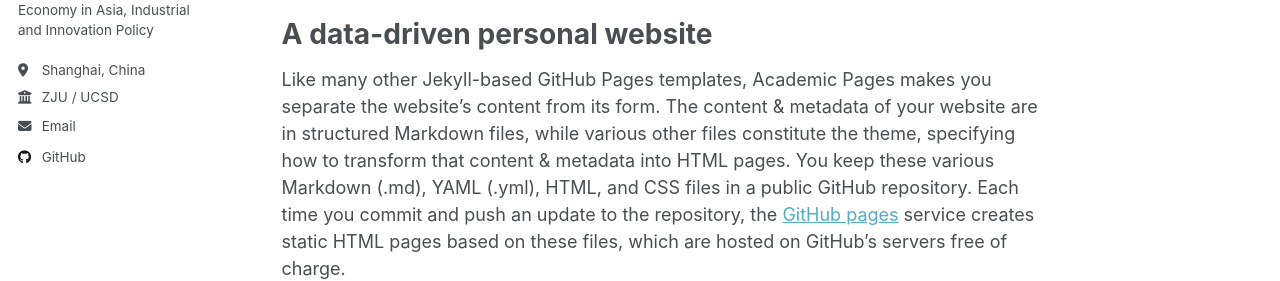
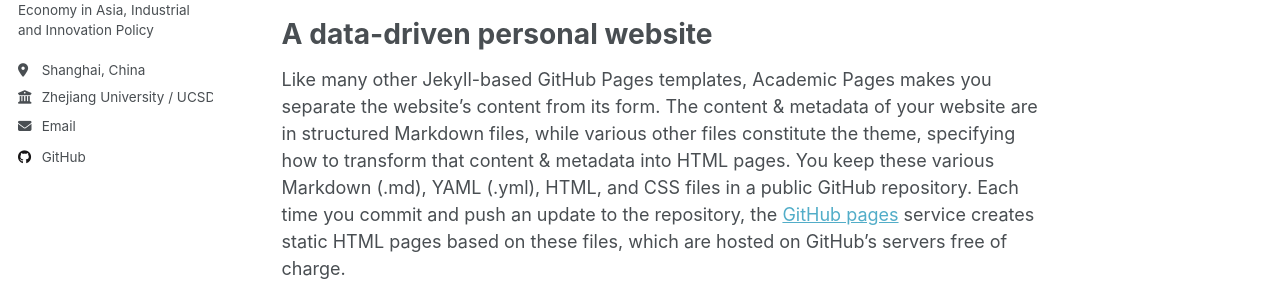
Before and after one commit to fzh200001/fzh200001.github.io, a Jekyll site: the page built from _pages/about.md, in a window 1280 px wide. Shown: the part 468-749 px from the top of the page. Built offline with Jekyll 4.4.1, drawn with Linux system fonts in a browser that asks for light colours; a script that is not in the unit is left out.

Commit message:
Update _config.yml

```diff
--- a/_config.yml
+++ b/_config.yml
@@ -27,7 +27,7 @@ author:
   pronouns         : "she/her"
   bio              : "Environmental and Resource Economics, Energy Political Economy in Asia, Industrial and Innovation Policy"
   location         : "Shanghai, China"
-  employer         : "ZJU / UCSD"
+  employer         : "Zhejiang University / UCSD"
   uri              : # URL
   email            : "zhf003@ucsd.edu"
 
```
